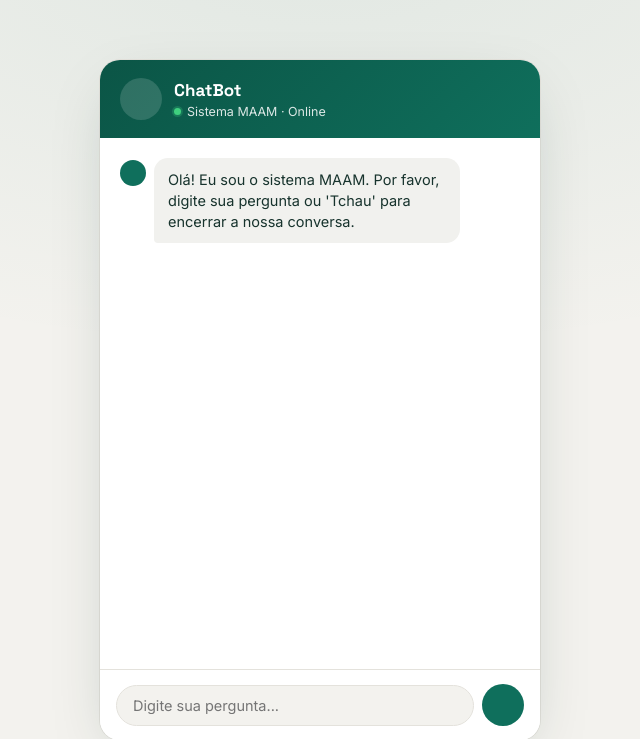
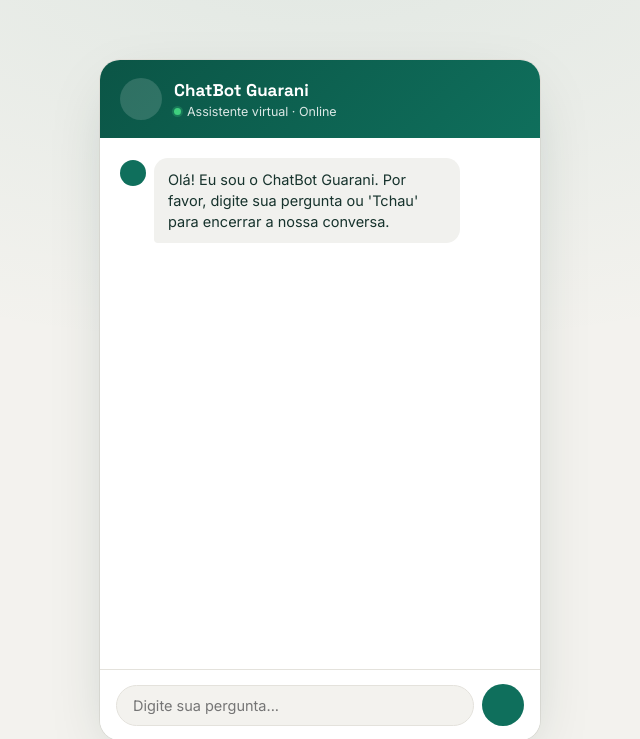
Before and after one commit to marcusguarani/chatbot-python, a PHP site: page /chatbot/ in a window 1280 px wide. Shown: the top 739 px of the page, without its empty margins (320-960 px from the left). Run offline with PHP 8.4, Linux system fonts and the light colour scheme; some libraries are stand-ins or nearby versions.

Commit message:
Ajustes nos arquivos

```diff
--- a/index.php
+++ b/index.php
@@ -11,7 +11,7 @@
     <link href="https://fonts.googleapis.com/css2?family=Space+Grotesk:wght@500;600;700&family=Inter:wght@400;500;600&display=swap" rel="stylesheet">
     <link rel="icon" href="View/icon.svg" type="image/svg+xml">
     <link rel="stylesheet" href="View/style.css">
-    <title>ChatBot · Sistema MAAM</title>
+    <title>ChatBot Guarani</title>
 </head>
 
 <body>
@@ -23,8 +23,8 @@
                 <i class="ph-fill ph-robot"></i>
             </div>
             <div id="header-info">
-                <h1>ChatBot</h1>
-                <p><span id="status-dot"></span> Sistema MAAM · Online</p>
+                <h1>ChatBot Guarani</h1>
+                <p><span id="status-dot"></span> Assistente virtual · Online</p>
             </div>
         </header>
 
--- a/main.js
+++ b/main.js
@@ -56,7 +56,7 @@ $(document).ready(function () {
 
     // Mensagem inicial de boas-vindas
     adicionarMensagem(
-        "Olá! Eu sou o sistema MAAM. Por favor, digite sua pergunta ou 'Tchau' para encerrar a nossa conversa.",
+        "Olá! Eu sou o ChatBot Guarani. Por favor, digite sua pergunta ou 'Tchau' para encerrar a nossa conversa.",
         'bot'
     );
 
```
Also changed, not shown: .github/screenshot.png, 1 other file.
